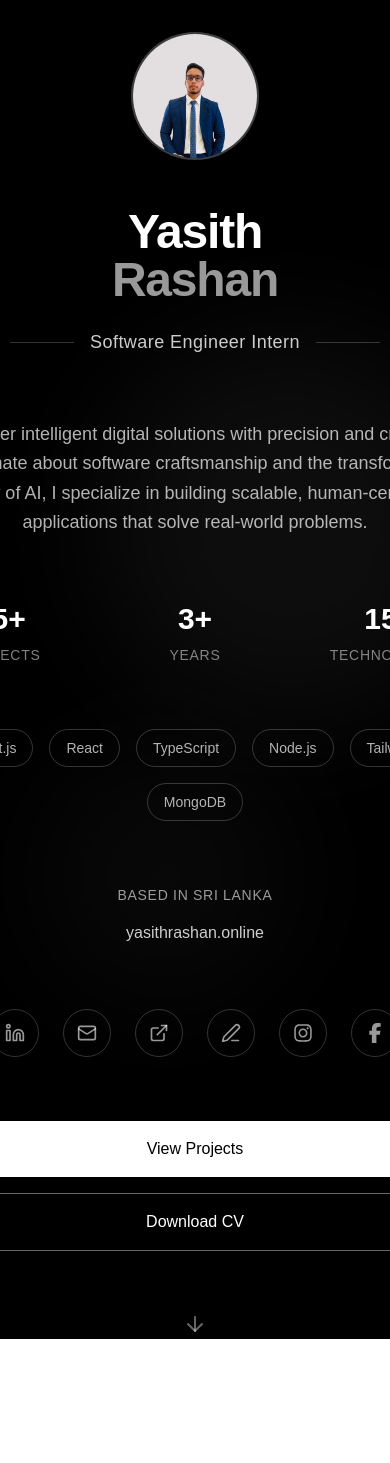
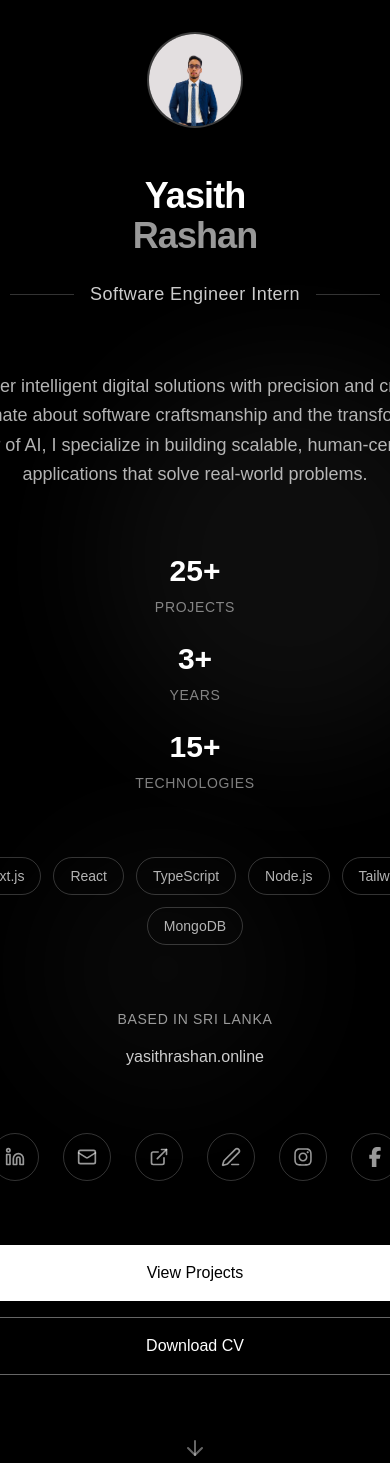
Before and after one commit to yasithrashan/portfolio-yasith-rashan, a Next.js app in the folder my-portfolio/: page / in a window 390 px wide. Before the commit the page ends 1339 px from the top, so only its background shows below. Built offline with nearby package versions, Linux system fonts and the light colour scheme.

Commit message:
Refactor HeroSection component: adjust image size, padding, and grid layout

```diff
--- a/my-portfolio/src/app/components/HeroSection.tsx
+++ b/my-portfolio/src/app/components/HeroSection.tsx
@@ -2,16 +2,10 @@
 
 import React from 'react';
 import Image from 'next/image';
-import profilePic from '../assets/profile-img.jpg'; // adjust the path if needed
+import profilePic from '../assets/profile-img.jpg';
 
 import { Github, Linkedin, Mail, ExternalLink, PenLine, ArrowDown } from 'lucide-react';
 import { FaInstagram, FaFacebookF, FaXTwitter } from 'react-icons/fa6';
-
-
-
-
-
-
 
 const HeroSection = () => {
     return (
@@ -23,12 +17,12 @@ const HeroSection = () => {
             </div>
 
             {/* Main Content */}
-            <div className="relative z-10 min-h-screen flex items-center justify-center px-6">
+            <div className="relative z-10 min-h-screen flex items-center justify-center px-4 sm:px-6 md:px-10 lg:px-20">
                 <div className="max-w-6xl mx-auto text-center">
 
                     {/* Profile Image */}
                     <div className="mt-8 mb-12">
-                        <div className="w-32 h-32 mx-auto rounded-full border-2 border-white/20 overflow-hidden backdrop-blur-sm bg-white/5 flex items-center justify-center group hover:border-white/40 transition-all duration-500 relative">
+                        <div className="w-24 h-24 sm:w-28 sm:h-28 md:w-32 md:h-32 mx-auto rounded-full border-2 border-white/20 overflow-hidden backdrop-blur-sm bg-white/5 flex items-center justify-center group hover:border-white/40 transition-all duration-500 relative">
                             <Image
                                 src={profilePic}
                                 alt="Yasith Rashan"
@@ -40,12 +34,9 @@ const HeroSection = () => {
                         </div>
                     </div>
 
-
-
-
                     {/* Name and Title */}
                     <div className="mb-16 space-y-6">
-                        <h1 className="text-5xl md:text-7xl lg:text-8xl font-bold tracking-tight">
+                        <h1 className="text-4xl sm:text-5xl md:text-6xl lg:text-7xl xl:text-8xl font-bold tracking-tight">
                             <span className="block">Yasith</span>
                             <span className="block text-white/60">Rashan</span>
                         </h1>
@@ -70,7 +61,7 @@ const HeroSection = () => {
 
                     {/* Stats */}
                     <div className="mb-16">
-                        <div className="grid grid-cols-3 gap-8 md:gap-16 max-w-2xl mx-auto">
+                        <div className="grid grid-cols-1 sm:grid-cols-3 gap-6 md:gap-12 max-w-2xl mx-auto">
                             <div className="text-center group">
                                 <div className="text-3xl md:text-4xl font-bold mb-2 group-hover:text-white/90 transition-colors">25+</div>
                                 <div className="text-sm md:text-base text-white/50 uppercase tracking-wider">Projects</div>
@@ -88,7 +79,7 @@ const HeroSection = () => {
 
                     {/* Tech Stack */}
                     <div className="mb-16">
-                        <div className="flex flex-wrap justify-center gap-4 max-w-2xl mx-auto">
+                        <div className="flex flex-wrap justify-center gap-3 sm:gap-4 max-w-2xl mx-auto">
                             {['Next.js', 'React', 'TypeScript', 'Node.js', 'Tailwind', 'MongoDB'].map((tech) => (
                                 <span
                                     key={tech}
@@ -160,11 +151,9 @@ const HeroSection = () => {
                         </div>
                     </div>
 
-
-
                     {/* CTA Buttons */}
                     <div className="mb-16">
-                        <div className="flex flex-col sm:flex-row gap-4 justify-center max-w-md mx-auto">
+                        <div className="flex flex-col sm:flex-row gap-4 justify-center max-w-full sm:max-w-md mx-auto px-4 sm:px-0">
                             <button className="px-8 py-4 bg-white text-black font-medium rounded-full hover:bg-white/90 transition-all duration-300 transform hover:scale-105">
                                 View Projects
                             </button>
```
